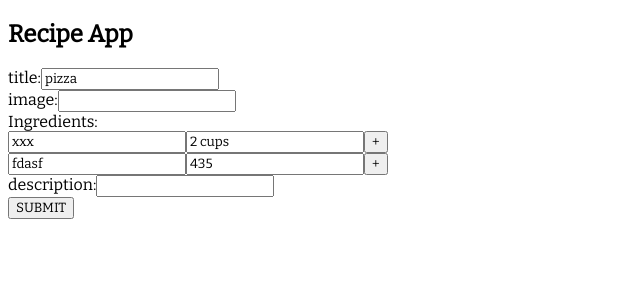
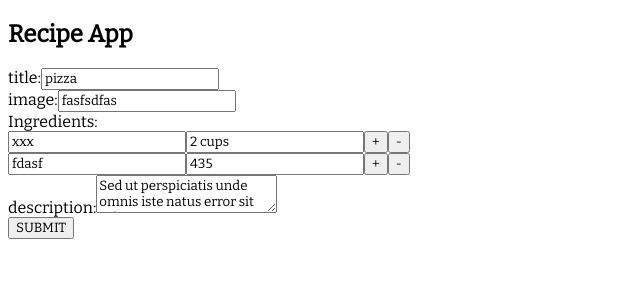
Before and after one commit to mlizchap/recipe-app-frontend, a React app: page /edit/1 in a window 1280 px wide. Shown: the top 300 px of the page, without its empty margins (0-640 px from the left). Built offline with nearby package versions, Linux system fonts and the light colour scheme.

Commit message:
form bug for edit was fixed

```diff
--- a/src/components/App/App.js
+++ b/src/components/App/App.js
@@ -30,8 +30,9 @@ const fakeData = {
         },
     handleSubmit: (e, values) => {
         e.preventDefault()
-        // submit "values" to db
-        console.log(values)
+        for (let i in values) {
+            console.log(values[i])
+        }
     },
     defaultValues: {
         title: 'yyy',
--- a/src/components/RecipeForm/RecipeForm.js
+++ b/src/components/RecipeForm/RecipeForm.js
@@ -5,28 +5,31 @@ class RecipeForm extends Component {
         super(props);
 
         this.state = {
-            titleInput: '',
-            imageInput: '',
-            ingredientInput: [{name: '', amount: ''}],
-            descriptionInput: '',
+            title: '',
+            image: '',
+            ingredients: [{name: '', amount: ''}],
+            description: '',
         }
+    }
+    componentDidMount() {
+        this.setState( this.props.defaultValues )
     }
     handleChange = (e) => {
         this.setState({ [e.target.name]: e.target.value})
     }
     handleInputChange = (e, index) => {
-        const copy = [...this.state.ingredientInput]
+        const copy = [...this.state.ingredients]
         copy[index][e.target.name] = e.target.value;
-        this.setState({ ingredientInput: copy })
+        this.setState({ ingredients: copy })
     }
     addIngredient = (e) => {
         e.preventDefault();
-        this.setState({ ingredientInput: [...this.state.ingredientInput, {name: '', amount: ''}]})
+        this.setState({ ingredients: [...this.state.ingredients, {name: '', amount: ''}]})
     }
     removeIngredient = (e, i) => {
         e.preventDefault();
-        const ingredients = this.state.ingredientInput.filter(elem => elem.name !== i.name);
-        this.setState({ ingredientInput: ingredients });
+        const ingredients = this.state.ingredients.filter(elem => elem.name !== i.name);
+        this.setState({ ingredients: ingredients });
     }
     render() {
 
@@ -34,24 +37,24 @@ class RecipeForm extends Component {
             <form onSubmit={(e) => this.props.handleSubmit(e, this.state)}>
                 <div>title:
                     <input
-                        name="titleInput"
-                        defaultValue={this.props.defaultValues.title || this.state.titleInput}
+                        name="title"
+                        defaultValue={this.props.defaultValues.title}
                         onChange={this.handleChange} />
                 </div>
                 <div>image:
                     <input
-                        name="imageInput"
-                        defaultValue={this.state.imageInput}
+                        name="image"
+                        defaultValue={this.props.defaultValues.image}
                         onChange={this.handleChange} />
                 </div>
                 <div>Ingredients:
-                    {(this.props.defaultValues.ingredients || this.state.ingredientInput).map((i, index) => {
+                    {(this.state.ingredients).map((i, index) => {
                         return (
                             <div key={index}>
                                 <input name="name" defaultValue={i.name} onChange={(e) => this.handleInputChange(e, index)} />
                                 <input name="amount" defaultValue={i.amount} onChange={(e) => this.handleInputChange(e, index)} />
-                                <button onClick={this.addIngredient}>+</button>
-                                {(this.state.ingredientInput.length > 1) ?
+                                <button onClick={(e) => this.addIngredient(e)}>+</button>
+                                {(this.state.ingredients.length > 1) ?
                                     <button onClick={(e) =>this.removeIngredient(e, i)}>-</button>
                                     : null
                                 }
@@ -60,12 +63,12 @@ class RecipeForm extends Component {
                     })}
                 </div>
                 <div>description:
-                    <input
-                        name="descriptionInput"
-                        defaultValue={this.state.descriptionInput}
+                    <textarea
+                        name="description"
+                        defaultValue={this.props.defaultValues.description}
                         onChange={this.handleChange} />
                 </div>
-                <button onClick={() => console.log(this.state.titleInput)} type="submit">SUBMIT</button>
+                <button type="submit">SUBMIT</button>
             </form>
         )
     }
@@ -73,10 +76,10 @@ class RecipeForm extends Component {
 
 RecipeForm.defaultProps = {
     defaultValues: {
-        titleInput: '',
-        imageInput: '',
-        ingredientInput: [{name: '', amount: ''}],
-        descriptionInput: '',
+        title: '',
+        image: '',
+        ingredients: [{name: '', amount: ''}],
+        description: '',
     }
 }
 
```
